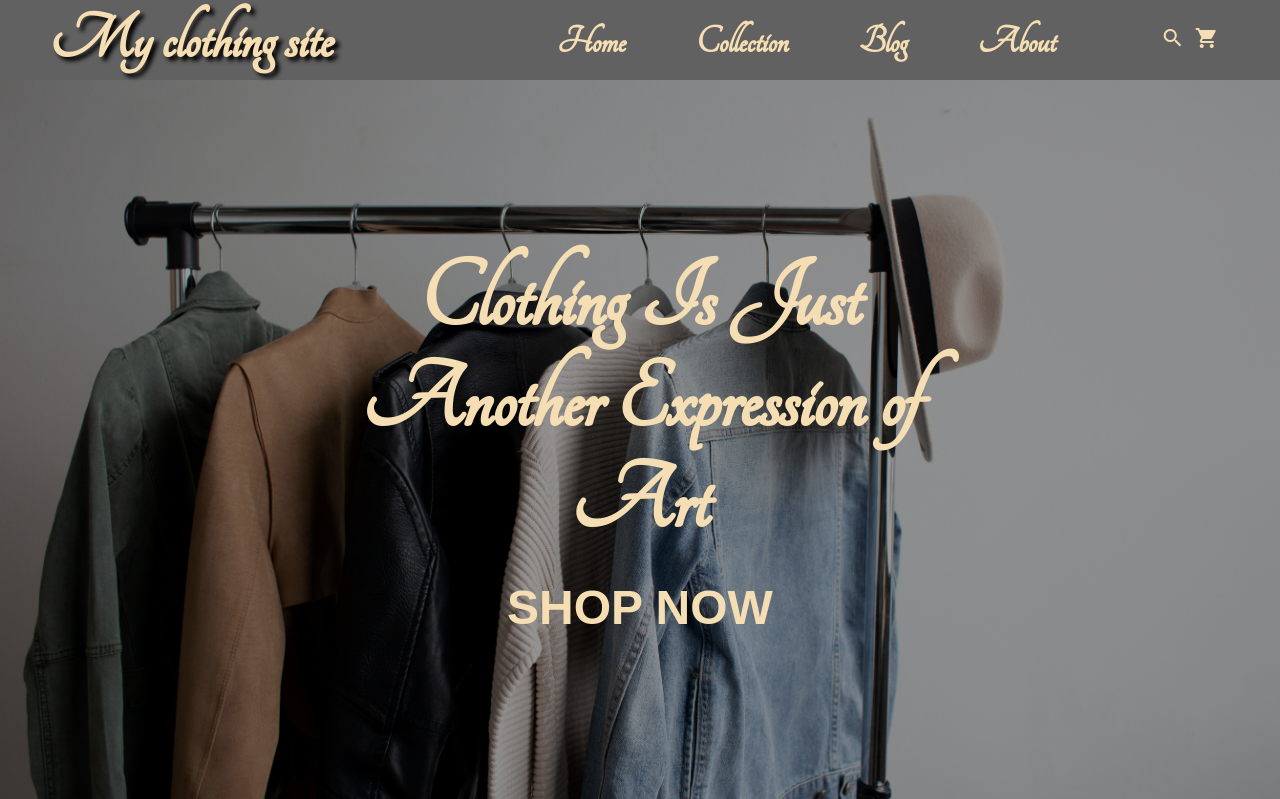
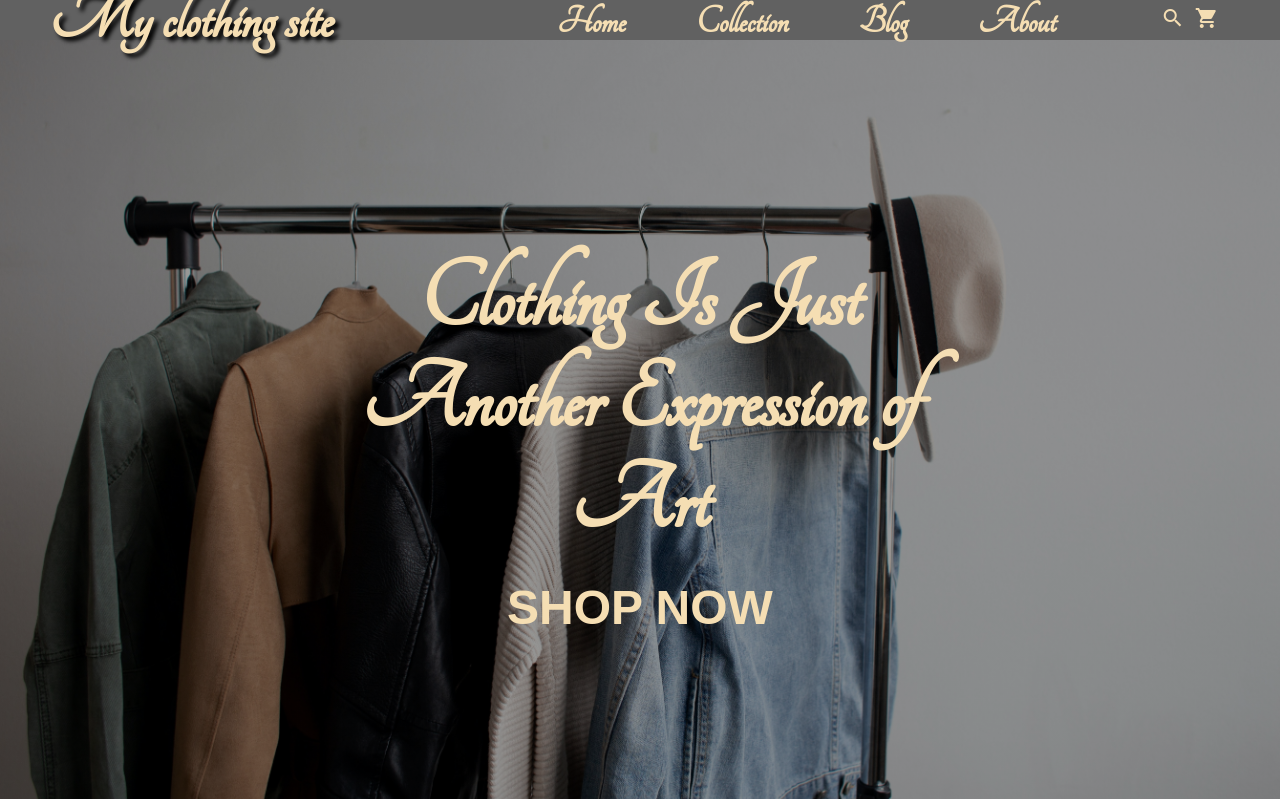
Before and after one commit to Mrrobot233/personal-clothing-website, a PHP site: page /index.html in a window 1280 px wide. Shown: the top 799 px of the page. Run offline with PHP 8.4, Linux system fonts and the light colour scheme.

Commit message:
Update style.css

```diff
--- a/style.css
+++ b/style.css
@@ -25,7 +25,7 @@ header{
 }
 nav{
     background-color: #616161;
-    height: 10vh;
+    height: 5vh;
     width: 100%;
     display: flex;
     align-self: center;
```
